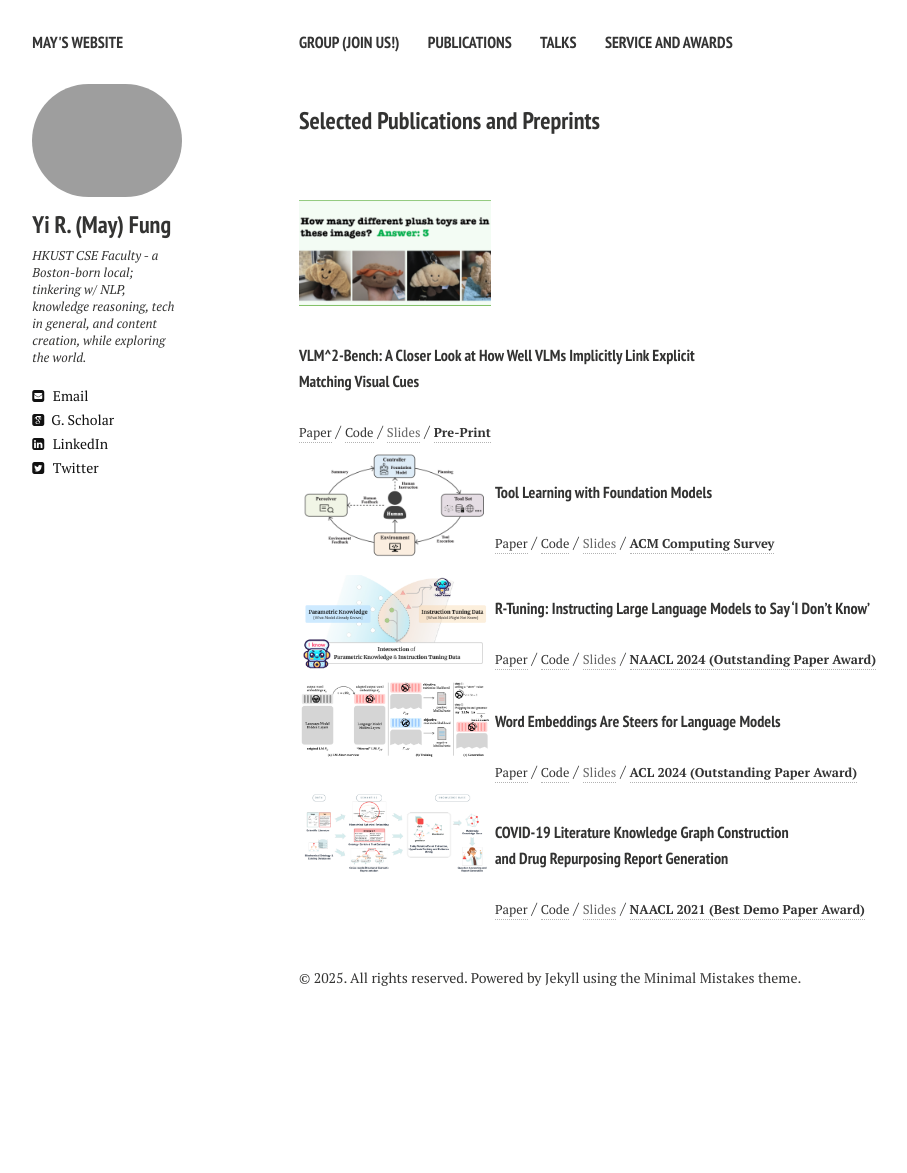
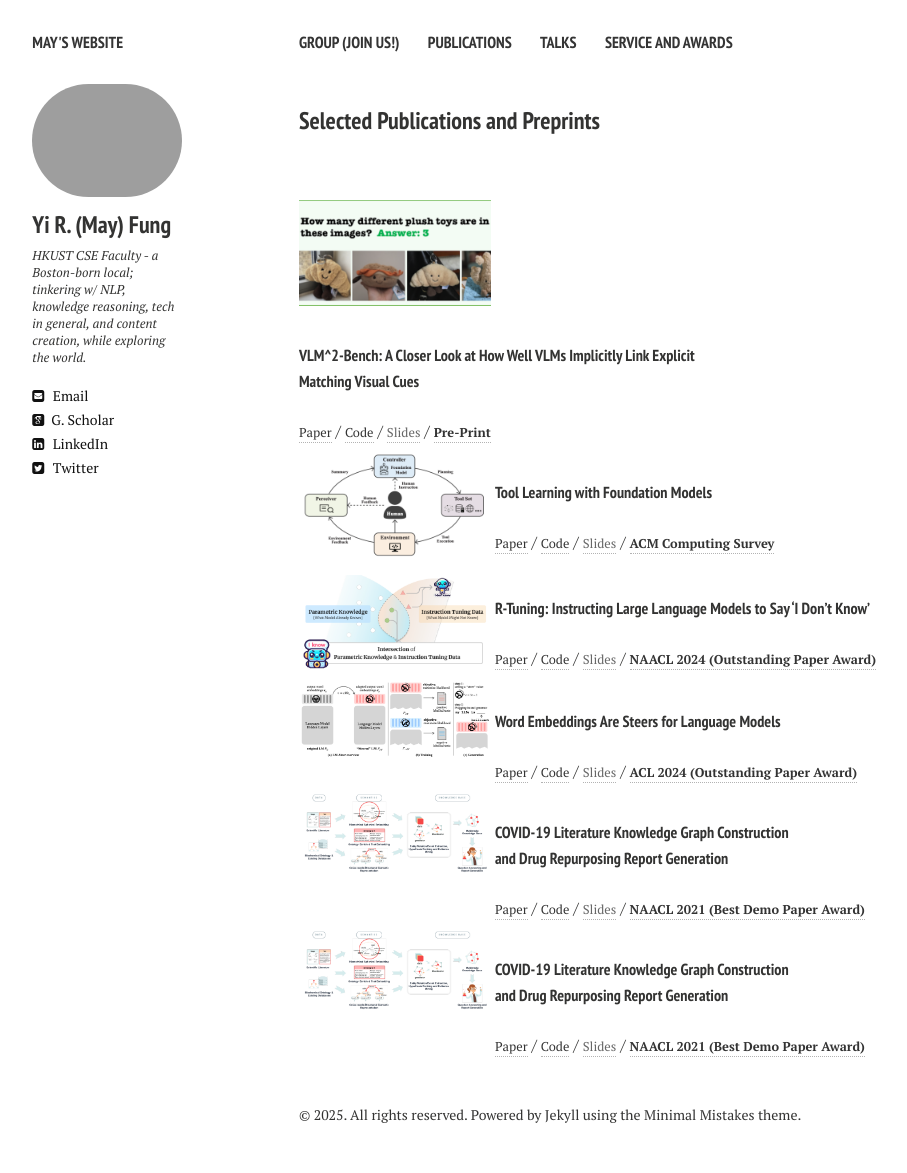
Before and after one commit to mayrfung/mayrfung.github.io, a Jekyll site: the page built from publications.md, in a window 1280 px wide. Shown: the whole page, without its empty margins (21-928 px from the left). Built offline with Jekyll 4.4.1, drawn with Linux system fonts in a browser that asks for light colours; nearby versions of some CDN libraries; before the commit the page ends 1036 px from its top, so only the background shows below that.

Commit message:
Update publications.html

```diff
--- a/_layouts/publications.html
+++ b/_layouts/publications.html
@@ -145,16 +145,6 @@ div.bibtex pre { font-size: 75%; overflow: auto;  width: 100%; padding: 0em 0em;
                     <div class="col-r col-xs-12 col-lg-9">
                         <div class="pub-card-body">
                             <h5 class="title">Tool Learning with Foundation Models</h5>
-                            <!--<h6 class="authors">
-                            #    <a href="https://yujia-qin.github.io/" target="_blank">Y. Qin</a>,
-                            #    <a href="https://shengdinghu.github.io/" target="_blank">S. Hu</a>,
-                            #    ...,
-                            #    <u>Yi R. Fung</u>,
-                            #    ...,
-                            #    <a href="https://nlp.csai.tsinghua.edu.cn/~lzy/" target="_blank">Z. Liu</a>,
-                            #    <a href="https://www.cs.tsinghua.edu.cn/csen/info/1180/4033.htm" target="_blank">M. Sun</a>
-                            #</h6>
-			    -->
                             <p class="info">
                                 <a target="_blank" href="https://arxiv.org/pdf/2304.08354"><small>Paper</small></a>  /
                                 <a target="_blank" href="https://github.com/OpenBMB/BMTools"><small>Code</small></a> /
@@ -171,17 +161,6 @@ div.bibtex pre { font-size: 75%; overflow: auto;  width: 100%; padding: 0em 0em;
                     <div class="col-r col-xs-12 col-lg-9">
                         <div class="pub-card-body">
                             <h5 class="title">R-Tuning: Instructing Large Language Models to Say ‘I Don’t Know’</h5>
-                            <!--<h6 class="authors">
-                                H. Zhang*,
-                                <a href="https://shizhediao.github.io/" target="_blank">S. Diao*</a>,
-                                Y. Lin*,
-                                <u>Y.R. Fung</u>,
-                                Q. Lian,
-                                <a href="https://xingyaoww.github.io/" target="_blank">X. Wang</a>,
-                                Y. Chen,
-                                <a href="https://blender.cs.illinois.edu/hengji.html" target="_blank">H. Ji</a>,
-                                <a href="https://tongzhang-ml.org/" target="_blank">T. Zhang</a>
-                            </h6>-->
                             <p class="info">
                                 <a target="_blank" href="https://aclanthology.org/2024.naacl-long.394.pdf"><small>Paper</small></a> /
                                 <a target="_blank" href="https://github.com/shizhediao/R-Tuning"><small>Code</small></a> /
@@ -198,16 +177,6 @@ div.bibtex pre { font-size: 75%; overflow: auto;  width: 100%; padding: 0em 0em;
                     <div class="col-r col-xs-12 col-lg-9">
                         <div class="pub-card-body">
                             <h5 class="title">Word Embeddings Are Steers for Language Models</h5>
-                            <!--<h6 class="authors">
-                                C. Han,
-                                <a href="https://liamjxu.github.io/" target="_blank">J. Xu</a>,
-                                <a href="https://limanling.github.io/" target="_blank">M. Li</a>,
-                                <u>Y.R. Fung</u>,
-                                C. Sun,
-                                <a href="https://nanjiang.cs.illinois.edu/" target="_blank">N. Jiang</a>,
-                                <a href="https://abdelzaher.cs.illinois.edu/" target="_blank">T. Abdelzaher</a>,
-                                H. Ji
-                            </h6>-->
                             <p class="info">
                                 <a target="_blank" href="https://aclanthology.org/2024.acl-long.864.pdf"><small>Paper</small></a> /
                                 <a target="_blank" href="https://github.com/Glaciohound/LM-Steer"><small>Code</small></a> /
@@ -224,18 +193,22 @@ div.bibtex pre { font-size: 75%; overflow: auto;  width: 100%; padding: 0em 0em;
                     <div class="col-r col-xs-12 col-lg-9">
                         <div class="pub-card-body">
                             <h5 class="title">COVID-19 Literature Knowledge Graph Construction <br>and Drug Repurposing Report Generation</h5>
-                             <!--<h6 class="authors">
-                                <a href="https://eaglew.github.io/cv/" target="_blank">Q.Y. Wang</a>,
-                                <a href="https://limanling.github.io/" target="_blank">M. Li</a>,
-                                ...,
-                                <u>Y.R. Fung</u>,
-                                ...,
-                                <a href="https://blender.cs.illinois.edu/hengji.html" target="_blank">Heng Ji</a>,
-                                <a href="https://scholar.google.com/citations?user=Kv9AbjMAAAAJ" target="_blank">J. Han</a>,
-                                S.F. Chang,
-                                M. Palmer,
-                                <a href="https://scholar.google.com/citations?user=n8gJ2MgAAAAJ" target="_blank">C. Voss</a>
-                            </h6>-->
+                            <p class="info">
+                                <a target="_blank" href="https://aclanthology.org/2021.naacl-demos.8.pdf"><small>Paper</small></a> /
+                                <a target="_blank" href="https://blender.cs.illinois.edu/covid19/"><small>Code</small></a> /
+                                <a target="_blank" href=""><small>Slides</small></a> /
+                                <a target="_blank" href="https://2021.naacl.org/" class="conference"><small>NAACL 2021 (Best Demo Paper Award)</small></a>
+                            </p>
+                        </div>
+                    </div>
+                </div>
+		<div class="row">
+                    <div class="col-l col-xs-12 col-lg-3">
+                        <img src="paperpic4.png" />
+                    </div>
+                    <div class="col-r col-xs-12 col-lg-9">
+                        <div class="pub-card-body">
+                            <h5 class="title">COVID-19 Literature Knowledge Graph Construction <br>and Drug Repurposing Report Generation</h5>
                             <p class="info">
                                 <a target="_blank" href="https://aclanthology.org/2021.naacl-demos.8.pdf"><small>Paper</small></a> /
                                 <a target="_blank" href="https://blender.cs.illinois.edu/covid19/"><small>Code</small></a> /
```
